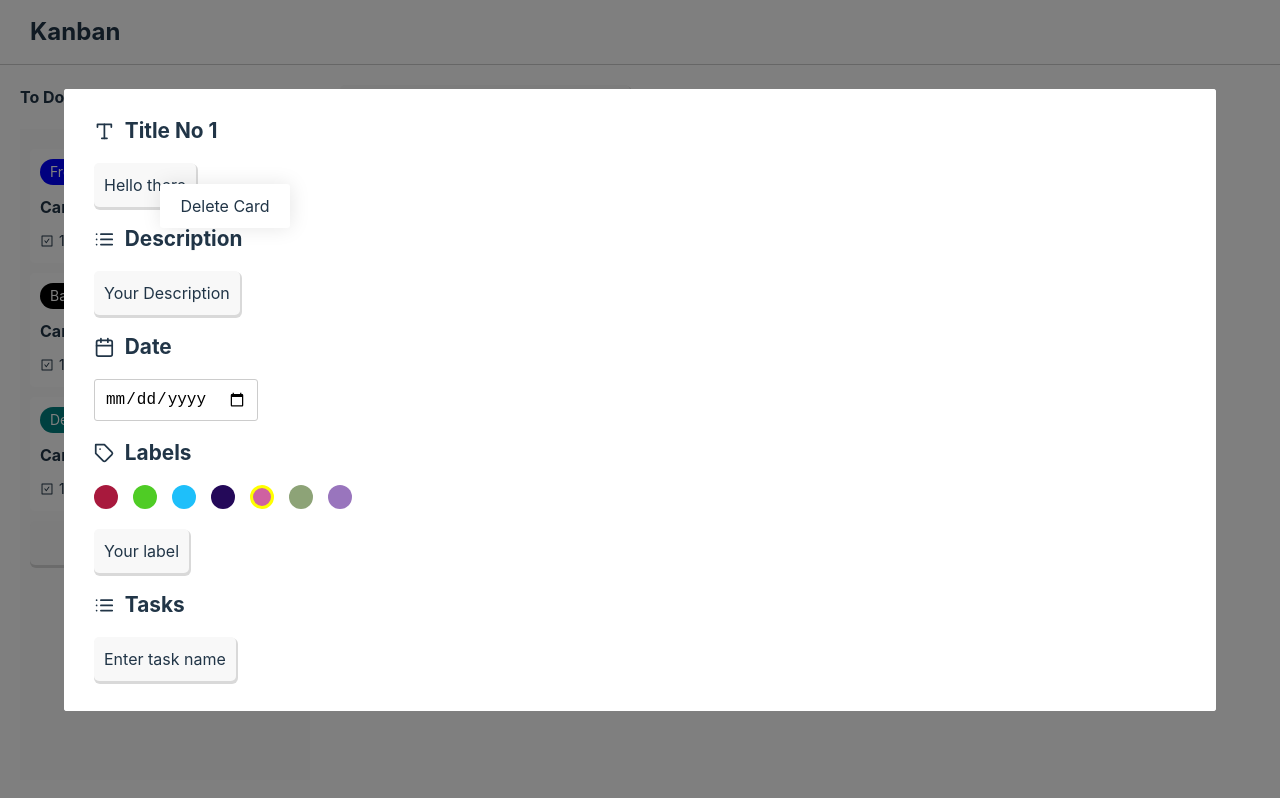
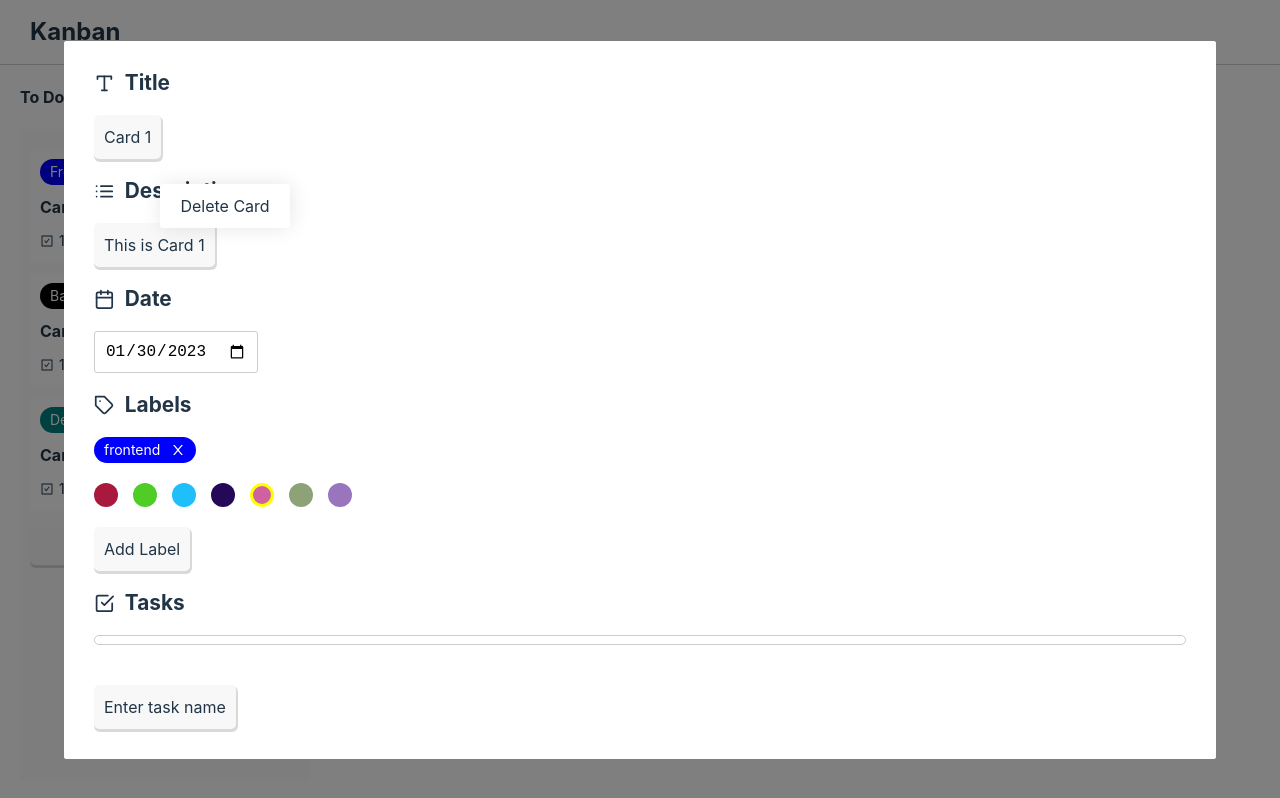
Before and after one commit to Ikechukwu11/Kanban, a React (Vite) app: page / in a window 1280 px wide. Both pictures are taken after a click on the element 282 px from the left and 162 px from the top of the page. Built offline with nearby package versions, Linux system fonts and the light colour scheme.

Commit message:
Added Favicon, implented card updates and single card info

```diff
--- a/index.html
+++ b/index.html
@@ -2,7 +2,7 @@
 <html lang="en">
   <head>
     <meta charset="UTF-8" />
-    <link rel="icon" type="image/svg+xml" href="/vite.svg" />
+    <link rel="icon" type="image/png" href="/kanban.png" />
     <meta name="viewport" content="width=device-width, initial-scale=1.0" />
     <title>Kanban Board Project</title>
   </head>
--- a/src/App.jsx
+++ b/src/App.jsx
@@ -135,6 +135,18 @@ function App() {
     setBoards(tempBoards)
   }
 
+  const updateCard = (cid, bid, card) => {
+    const bIndex = boards.findIndex((item) => item.id === bid)
+    if (bIndex < 0) return
+
+    const cIndex = boards[bIndex].cards.findIndex((item) => item.id === cid)
+    if (cIndex < 0) return
+
+    const tempBoards = [...boards]
+    tempBoards[bIndex].cards[cIndex] = card
+    setBoards(tempBoards)
+  }
+
   return (
     <div className='app'>
       <div className='app_navbar'>
@@ -151,6 +163,7 @@ function App() {
               removeCard={removeCard}
               handleDragEnter={handleDragEnter}
               handleDragEnd={handleDragEnd}
+              updateCard={updateCard}
             />
           ))}
           <Editable
--- a/src/components/Board/Board.jsx
+++ b/src/components/Board/Board.jsx
@@ -37,6 +37,7 @@ const Board = (props) => {
             boardId={props.board?.id}
             handleDragEnter={props.handleDragEnter}
             handleDragEnd={props.handleDragEnd}
+            updateCard={props.updateCard}
           />
         ))}
         <Editable
--- a/src/components/Card/Card.jsx
+++ b/src/components/Card/Card.jsx
@@ -11,7 +11,14 @@ const Card = (props) => {
   const [showModal, setShowModal] = useState(false)
   return (
     <>
-      {showModal && <Cardinfo onClose={() => setShowModal(false)} />}
+      {showModal && (
+        <Cardinfo
+          card={props.card}
+          updateCard={props.updateCard}
+          boardId={props.boardId}
+          onClose={() => setShowModal(false)}
+        />
+      )}
       <div
         className='card'
         draggable
--- a/src/components/Cardinfo/Cardinfo.css
+++ b/src/components/Cardinfo/Cardinfo.css
@@ -33,6 +33,12 @@
   font-size: 1rem;
 }
 
+.cardinfo_box_labels {
+  display: flex;
+  gap: 10x;
+  flex-wrap: wrap;
+}
+
 .cardinfo_box_colors {
   display: flex;
   align-items: center;
@@ -52,3 +58,45 @@
 .cardinfo_box_colors .active {
   border: 3px solid yellow;
 }
+
+.cardinfo_box_progress-bar {
+  height: 10px;
+  border-radius: 20px;
+  width: 100%;
+  border: 1px solid #ccc;
+}
+
+.cardinfo_box_progress {
+  height: 10px;
+  border-radius: 20px;
+  background-color: #1479ec;
+}
+
+.cardinfo_box_progress-ative {
+  background-color: limegreen;
+}
+
+.cardinfo_box_list {
+  display: flex;
+  flex-direction: column;
+  gap: 10px;
+}
+
+.cardinfo_task {
+  display: flex;
+  align-items: center;
+  padding: 8px 0;
+  gap: 10px;
+}
+
+.cardinfo_task input,
+.cardinfo_task svg {
+  height: 18px;
+  width: 18px;
+  cursor: pointer;
+}
+
+.cardinfo_task p {
+  flex: 1;
+  line-height: 20px;
+}
--- a/src/components/Cardinfo/Cardinfo.jsx
+++ b/src/components/Cardinfo/Cardinfo.jsx
@@ -1,90 +1,156 @@
-import React, { useState } from "react";
-import Modal from "../Modal/Modal";
-import { FiType, FiList, FiCalendar, FiTag } from "react-icons/fi";
-import "./Cardinfo.css";
-import Editable from "../Editable/Editable";
+import React, { useState, useEffect } from 'react'
+import Modal from '../Modal/Modal'
+import {
+  FiType,
+  FiList,
+  FiCalendar,
+  FiTag,
+  FiCheckSquare,
+  FiTrash,
+  FiTrash2,
+} from 'react-icons/fi'
+import './Cardinfo.css'
+import Editable from '../Editable/Editable'
+import Chip from '../Chip/Chip'
 
 const Cardinfo = (props) => {
   const colors = [
-    "#a8193d",
-    "#4fcc25",
-    "#1ebffa",
-    "#240959",
-    "#cf61a1",
-    "#8da377",
-    "#9975bd",
-  ];
-  const [activeColor, setActiveColor] = useState("#cf61a1");
+    '#a8193d',
+    '#4fcc25',
+    '#1ebffa',
+    '#240959',
+    '#cf61a1',
+    '#8da377',
+    '#9975bd',
+  ]
+  const [activeColor, setActiveColor] = useState('#cf61a1')
+  const { title, labels, desc, date, tasks } = props.card
+
+  const [values, setValues] = useState({ ...props.card })
+  const tasksPercent = () => {
+    if (values.tasks?.length === 0) return '0'
+    const completed = values.tasks?.filter((item) => item.completed)?.length
+    return (completed / values.tasks?.length) * 100
+  }
+
+  useEffect(() => {
+    props.updateCard(props.card.id, props.boardId, values)
+  }, [values])
+
   return (
     <div>
       <Modal onClose={() => props.onClose()}>
-        <div className="cardinfo">
-          <div className="cardinfo_box">
-            <div className="cardinfo_box_title">
-              <FiType /> Title No 1
+        <div className='cardinfo'>
+          <div className='cardinfo_box'>
+            <div className='cardinfo_box_title'>
+              <FiType /> Title
             </div>
-            <div className="cardinfo_box_body">
+            <div className='cardinfo_box_body'>
               <Editable
-                text={"Hello there"}
-                placeholder="Enter Title"
-                buttonText="Set Title"
+                text={values.title}
+                default={values.title}
+                placeholder='Enter Title'
+                buttonText='Set Title'
+                onSubmit={(value) => setValues({ ...values, title: value })}
               />
             </div>
 
-            <div className="cardinfo_box_title">
+            <div className='cardinfo_box_title'>
               <FiList /> Description
             </div>
-            <div className="cardinfo_box_body">
+            <div className='cardinfo_box_body'>
               <Editable
-                text={"Your Description"}
-                placeholder="Enter Description"
-                buttonText="Set Description"
+                text={values.desc}
+                default={values.desc}
+                placeholder='Enter Description'
+                buttonText='Set Description'
+                onSubmit={(value) => setValues({ ...values, desc: value })}
               />
             </div>
 
-            <div className="cardinfo_box_title">
+            <div className='cardinfo_box_title'>
               <FiCalendar /> Date
             </div>
-            <div className="cardinfo_box_body">
-              <input type="date" />
+            <div className='cardinfo_box_body'>
+              <input
+                type='date'
+                //text={title}
+                defaultValue={
+                  values.date
+                    ? new Date(values.date).toISOString().substr(0, 10)
+                    : new Date().toISOString().substr(0, 10)
+                }
+                onChange={(e) => setValues({ ...values, date: e.target.value })}
+              />
             </div>
 
-            <div className="cardinfo_box_title">
+            <div className='cardinfo_box_title'>
               <FiTag /> Labels
             </div>
-            <div className="cardinfo_box_colors">
+
+            <div className='cardinfo_box_labels'>
+              {values.labels?.map((item, index) => (
+                <Chip
+                  onClose={() => console.log('close chip')}
+                  key={item.text + index}
+                  color={item.color}
+                  text={item.text}
+                  closed
+                  textColor='#fff'
+                />
+              ))}
+            </div>
+            <div className='cardinfo_box_colors'>
               {colors.map((item, index) => (
                 <li
                   key={index}
                   style={{ backgroundColor: item }}
-                  className={item === activeColor ? "active" : ""}
+                  className={item === activeColor ? 'active' : ''}
                   onClick={() => setActiveColor(item)}
                 />
               ))}
             </div>
-            <div className="cardinfo_box_body">
+            <div className='cardinfo_box_body'>
               <Editable
-                text={"Your label"}
-                placeholder="Enter label"
-                buttonText="Add Label"
+                text={'Add Label'}
+                placeholder='Enter label'
+                buttonText='Add Label'
               />
             </div>
 
-            <div className="cardinfo_box_title">
-              <FiList /> Tasks
+            <div className='cardinfo_box_title'>
+              <FiCheckSquare /> Tasks
             </div>
-            <div className="cardinfo_box_body">
+
+            <div className='cardinfo_box_progress-bar'>
+              <div
+                className='cardinfo_box_progress'
+                style={{ width: tasksPercent() + '%' }}
+              ></div>
+            </div>
+
+            <div className='cardinfo_box_list'>
+              {values.tasks?.map((item) => {
+                ;<div key={item.id} className='cardinfo_task'>
+                  <input type='checkbox' defaultValue={item.completed} />
+                  <p>{item.text}</p>
+                  <FiTrash2 />
+                </div>
+              })}
+            </div>
+
+            <div className='cardinfo_box_body'>
               <Editable
-                text={"Enter task name"}
-                placeholder="Enter task name"
-                buttonText="Add Task"
+                text={'Enter task name'}
+                placeholder='Enter task name'
+                buttonText='Add Task'
               />
             </div>
           </div>
         </div>
       </Modal>
     </div>
-  );
-};
+  )
+}
 
-export default Cardinfo;
+export default Cardinfo
--- a/src/components/Modal/Modal.css
+++ b/src/components/Modal/Modal.css
@@ -14,5 +14,5 @@
   background-color: #fff;
   border-radius: 3px;
   max-height: 95vh;
-  overflow-y: hidden;
+  overflow-y: scroll;
 }
```
Also changed, not shown: public/kanban.png (added).
